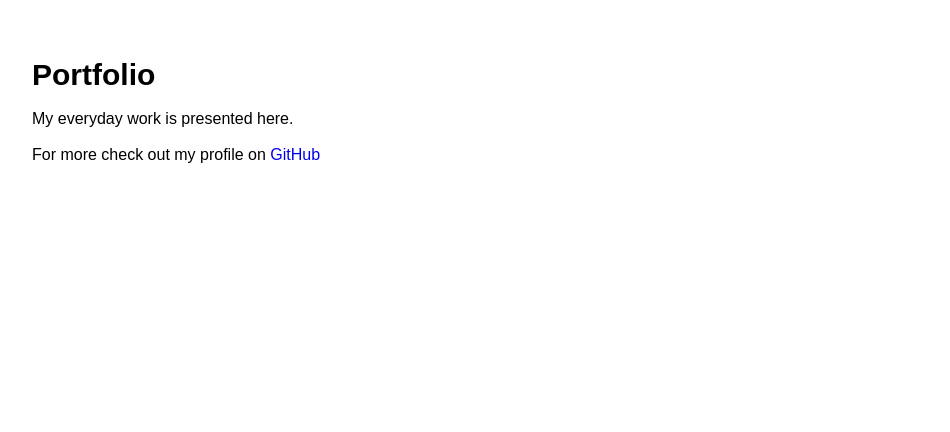
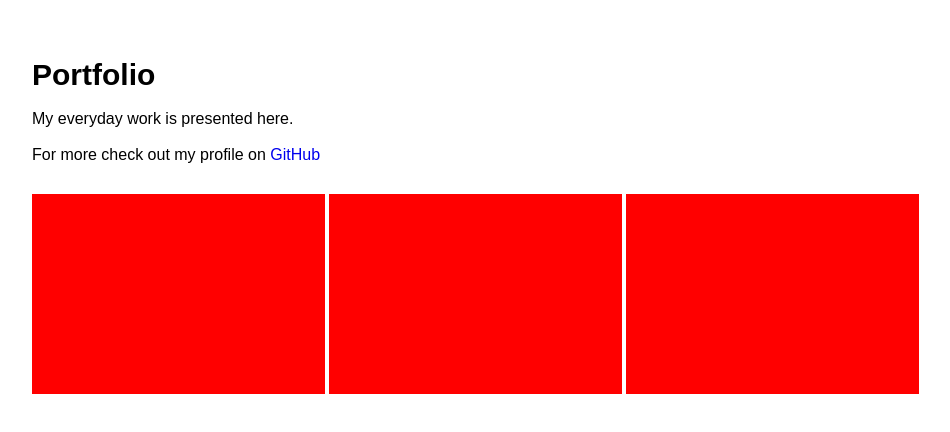
Before and after one commit to Seisachtheia/Portfolio, a website: page public/index.html in a window 1280 px wide. Shown: the part 122-554 px from the top of the page, without its empty margins (160-1110 px from the left). Drawn offline with Linux system fonts and the light colour scheme.

Commit message:
Populating example boxes

```diff
--- a/private/css/style.scss
+++ b/private/css/style.scss
@@ -73,3 +73,20 @@ $color-2: white;
         }
 
 }
+
+.displayContainer {
+    width:70%;
+    margin:30px auto 10px auto;
+    //text-align:center;
+
+}
+
+.displayContent {
+    background-color:red;
+    height:200px;
+    width:calc(98%/3);
+    display:inline-block;
+
+
+
+}
--- a/public/index.html
+++ b/public/index.html
@@ -36,11 +36,13 @@
 
                 </ul>
 
-            </div>
+
+
+            </span>
 
         </header>
 
-        <section>
+        </div>
 
             <div class="mainContainer">
 
@@ -54,9 +56,26 @@
 
                 For more check out my profile on <a href="https://github.com/Seisachtheia">GitHub</a>
 
-
+                <br>
 
             </div>
+
+            <div class="displayContainer">
+
+                <div class="displayContent">
+
+                </div>
+
+                <div class="displayContent">
+
+                </div>
+
+                <div class="displayContent">
+
+                </div>
+
+            </div>
+
 
         </section>
 
```
Also changed, not shown: public/css/style.css.
